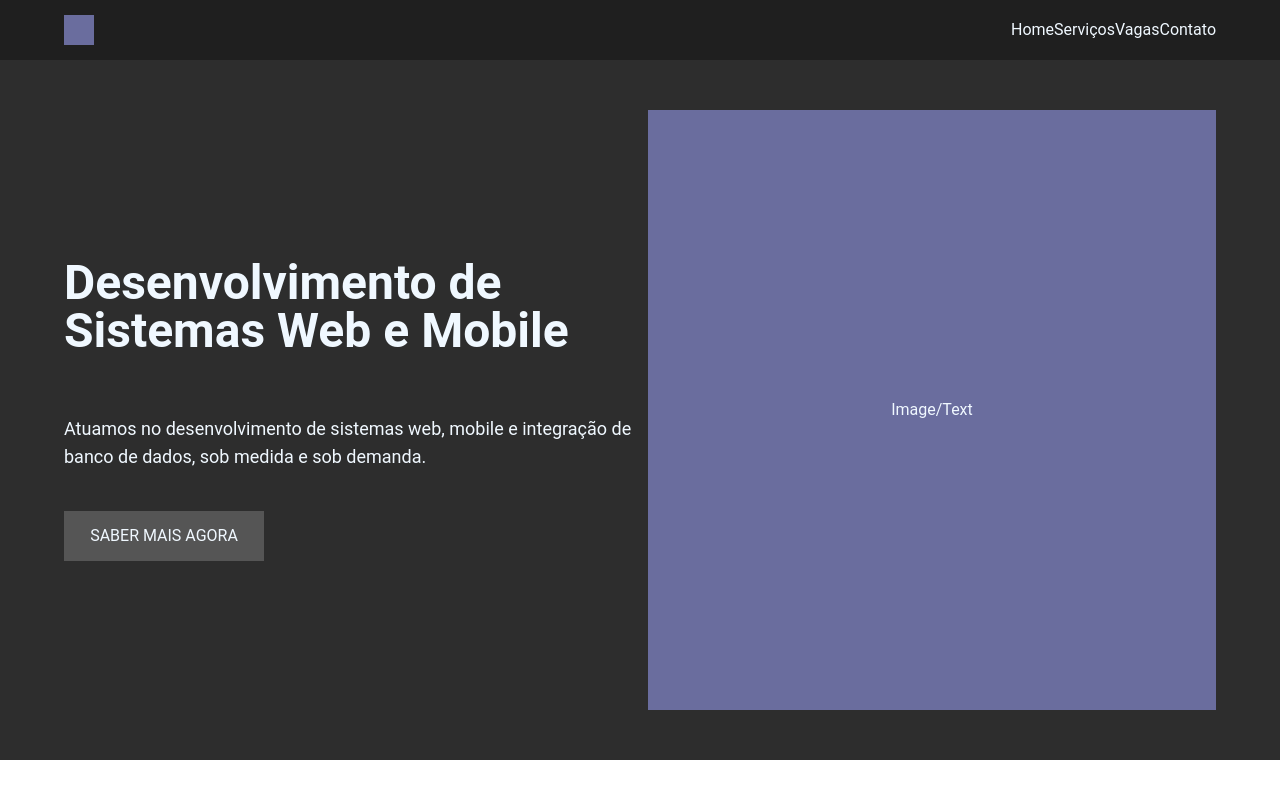
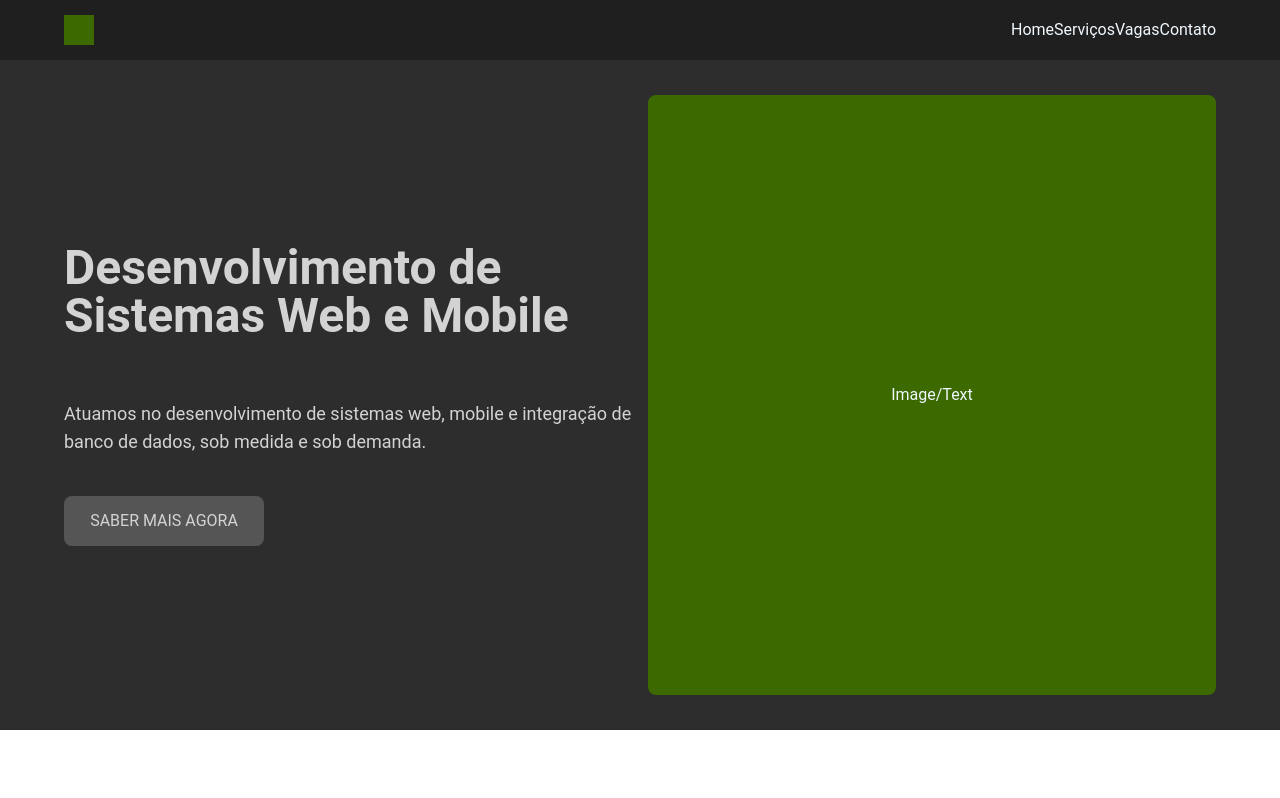
Before and after one commit to SamaelMarjan/dark, a React (Create React App) app: page / in a window 1280 px wide. Built offline with nearby package versions, Linux system fonts and the light colour scheme; the HTML template or start-up script is replaced by a standard one.

Commit message:
home-update-sept-27-16-07

```diff
--- a/src/components/Navbar.jsx
+++ b/src/components/Navbar.jsx
@@ -5,7 +5,7 @@ const Navbar = () => {
     <>
         <div className='bg-[#1f1f1f] w-[100%] h-[60px]'>
             <div className='w-[90%] h-[100%] m-auto flex items-center justify-between'>
-                <div className='bg-[#6A6D9E] w-[30px] h-[30px]'>
+                <div className='bg-[#3c6a01] w-[30px] h-[30px]'>
 
                 </div>
                 <div>
--- a/src/pages/Home.jsx
+++ b/src/pages/Home.jsx
@@ -5,14 +5,14 @@ const Home = () => {
   return (
     <>
     <div id='home'>
-        <div className='bg-[#2d2d2d] w-[100%] h-[700px]'>
+        <div className='bg-[#2d2d2d] w-[100%] h-[800px] md:h-[670px]'>
             <div className='w-[90%] h-[100%] m-auto flex flex-col md:flex-row items-center justify-center gap-4'>
-                <div className='gap-4 w-[100%] md:w-[50%] h-[300px] md:h-[400px] flex flex-col items-center justify-center md:items-start'>
-                    <p className='w-[100%] md:w[90%] h-[50px] md:h-[35%] font-bold text-xl md:text-5xl'>Desenvolvimento de Sistemas Web e Mobile</p>
+                <div className='gap-4 w-[100%] md:w-[50%] h-[300px] md:h-[400px] flex flex-col items-center justify-center md:items-start text-[#D3D3D3]'>
+                    <p className='w-[100%] md:w[90%] h-[50px] md:h-[35%] font-bold text-xl md:text-5xl text-[#D3D3D3]'>Desenvolvimento de Sistemas Web e Mobile</p>
                     <p className='font-normal text-lg md:h-[20%]'>Atuamos no desenvolvimento de sistemas web, mobile e integração de banco de dados, sob medida e sob demanda.</p>
-                    <a href='a' className=' w-[200px] h-[50px] md:h-[50px] bg-[#555555] flex justify-center items-center'>SABER MAIS AGORA</a>
+                    <a href='a' className='rounded-lg w-[200px] h-[50px] md:h-[50px] bg-[#555555] flex justify-center items-center hover:bg-[#3c6a01]'>SABER MAIS AGORA</a>
                 </div>
-                <div className='bg-[#6A6D9E] w-[100%] md:w-[50%] h-[400px] md:h-[600px] flex items-center justify-center'>
+                <div className='bg-[#3c6a01] rounded-lg w-[100%] md:w-[50%] h-[400px] md:h-[600px] flex items-center justify-center'>
                     Image/Text
                 </div>
             </div>
```
